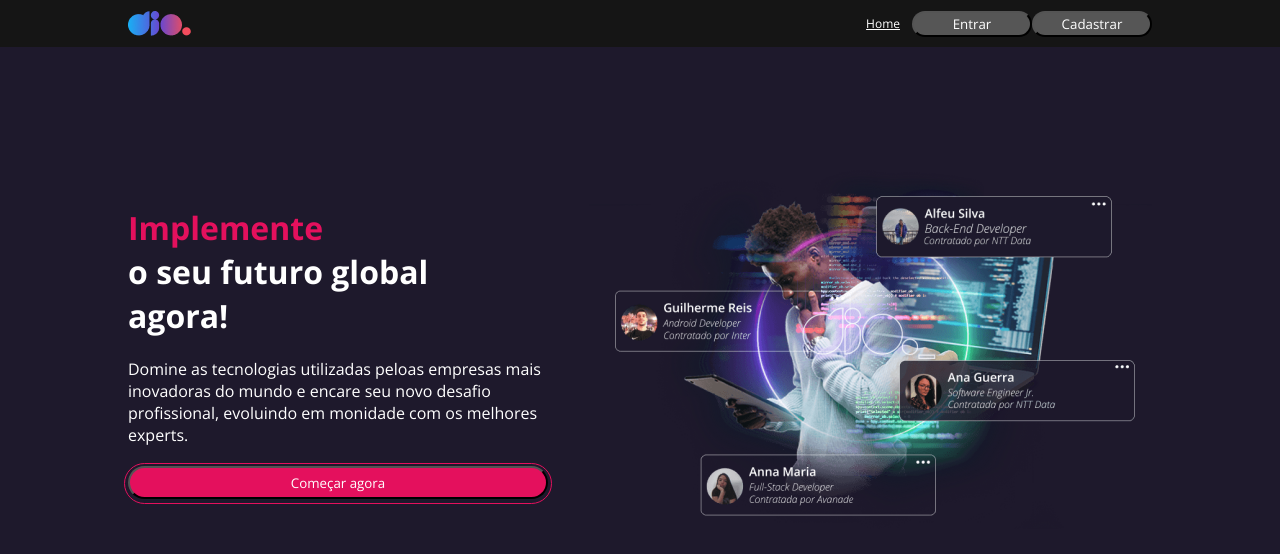
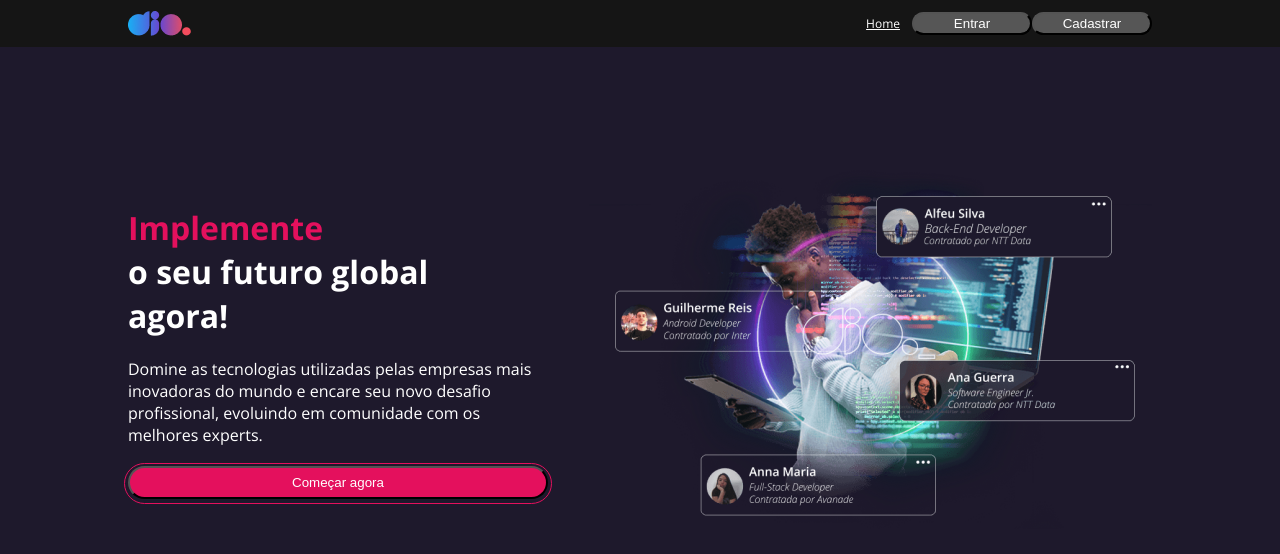
Before and after one commit to kervines/intro-react-js, a React (Create React App) app: page / in a window 1280 px wide. Shown: the top 554 px of the page. Built offline with nearby package versions, Linux system fonts and the light colour scheme.

Commit message:
corrigido paramentro onClick. de onclick para onClick

```diff
--- a/src/components/Button/index.jsx
+++ b/src/components/Button/index.jsx
@@ -4,7 +4,7 @@ import { ButtonContainer } from "./style";
 
 const Button = ({ title, variant = "primary", onClick }) => {
   return (
-    <ButtonContainer variant={variant} onClick={onclick}>
+    <ButtonContainer variant={variant} onClick={onClick}>
       {title}
     </ButtonContainer>
   );
--- a/src/components/Header/index.jsx
+++ b/src/components/Header/index.jsx
@@ -22,7 +22,7 @@ const Header = ({ autenticado }) => {
           {autenticado ? (
             <>
               <BuscarInputContainer>
-                <Input placeholder="Buscar.." />
+                <Input placeholder="Buscar..." />
               </BuscarInputContainer>
               <Menu>Live Code</Menu>
               <Menu>Global</Menu>
--- a/src/pages/home/index.jsx
+++ b/src/pages/home/index.jsx
@@ -2,8 +2,7 @@ import { useNavigate } from "react-router-dom";
 import bannerImage from "../../assets/banner.png";
 import { Button } from "../../components/Button";
 import { Header } from "../../components/Header";
-
-import { Container, TextContent, Title, TitleHighlight } from "./style";
+import { Container, Title, TitleHighlight, TextContent } from "./style";
 
 const Home = () => {
   const navigate = useNavigate();
@@ -11,6 +10,7 @@ const Home = () => {
   const handleClickSignIn = () => {
     navigate("/login");
   };
+
   return (
     <>
       <Header />
@@ -18,15 +18,14 @@ const Home = () => {
         <div>
           <Title>
             <TitleHighlight>
-              Implemente
-              <br />
+              Implemente <br />
             </TitleHighlight>
             o seu futuro global agora!
           </Title>
           <TextContent>
-            Domine as tecnologias utilizadas peloas empresas mais inovadoras do
-            mundo e encare seu novo desafio profissional, evoluindo em monidade
-            com os melhores experts.
+            Domine as tecnologias utilizadas pelas empresas mais inovadoras do
+            mundo e encare seu novo desafio profissional, evoluindo em
+            comunidade com os melhores experts.
           </TextContent>
           <Button
             title="Começar agora"
@@ -35,7 +34,7 @@ const Home = () => {
           />
         </div>
         <div>
-          <img src={bannerImage} alt="imagem principal" />
+          <img src={bannerImage} alt="Imagem principal do site." />
         </div>
       </Container>
     </>
--- a/src/pages/login/index.jsx
+++ b/src/pages/login/index.jsx
@@ -18,10 +18,10 @@ import {
 
 const Login = () => {
   const navigate = useNavigate();
-
   const handleClickSignIn = () => {
     navigate("/feed");
   };
+
   return (
     <>
       <Header />
--- a/src/styles/global.js
+++ b/src/styles/global.js
@@ -4,12 +4,10 @@ export const GlobalStyle = createGlobalStyle`
 *{
   margin:0;
   padding:0;
-  font-family: "Open Sans";
 }
 
 body{
   background-color: #1e192c;
   color: #fff
-  font-family: "Open Sans";
 }
 `;
```
